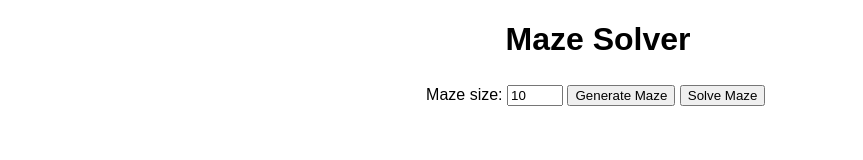
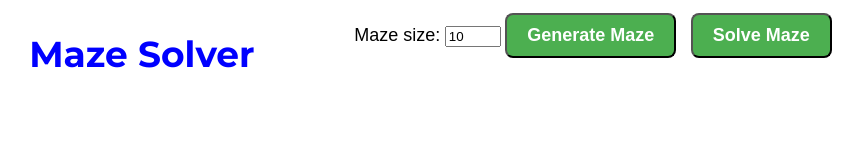
Before and after one commit to projeto-de-algoritmos/Grafos1_MazeSolver, a plain HTML site: page frontend/index.html in a window 1280 px wide. Shown: the whole page, without its empty margins (42-905 px from the left). Drawn offline with Linux system fonts and the light colour scheme.

Commit message:
Quase versão final

```diff
--- a/frontend/index.html
+++ b/frontend/index.html
@@ -4,6 +4,7 @@
     <meta charset="UTF-8">
     <meta name="viewport" content="width=device-width, initial-scale=1.0">
     <title>Maze Solver</title>
+    <link href="https://fonts.googleapis.com/css?family=Montserrat:700&display=swap" rel="stylesheet">
     <link rel="stylesheet" href="styles.css">
 </head>
 <body>
--- a/frontend/styles.css
+++ b/frontend/styles.css
@@ -4,13 +4,44 @@ body {
 }
 
 #app {
-    width: 80%;
+    width: 90%;
     margin: 0 auto;
 }
 
 #maze-container {
+    text-align: center;
+    margin-top: 30px;
+}
+
+#generate-maze, #solve-maze {
     display: inline-block;
-    margin-top: 20px;
+    padding: 10px 20px;
+    font-size: 18px;
+    font-weight: bold;
+    text-align: center;
+    text-decoration: none;
+    background-color: #4CAF50;
+    color: #fff;
+    border-radius: 8px;
+    transition: background-color 0.3s;
+    margin-right: 10px;
+    margin-top: 5px;
+}
+
+#generate-maze:hover, #solve-maze:hover {
+    background-color: #3e8e41;
+}
+
+h1 {
+    font-size: 36px;
+    font-family: 'Montserrat', sans-serif;
+    position: fixed;
+    color: blue;
+}
+
+label {
+    font-size: 18px;
+    font-family: Arial, sans-serif;
 }
 
 .cell {
@@ -21,13 +52,13 @@ body {
 }
 
 .cell.start {
-    background-color: blue;
+    background-color: rgb(111, 218, 111);
 }
 
 .cell.end {
-    background-color: red;
+    background-color: crimson;
 }
 
 .cell.path {
-    background-color: green;
+    background-color: cornflowerblue;
 }
```
Also changed, not shown: img/img1.png (added), img/img2.png (added), img/img3.png (added), 1 other file.
